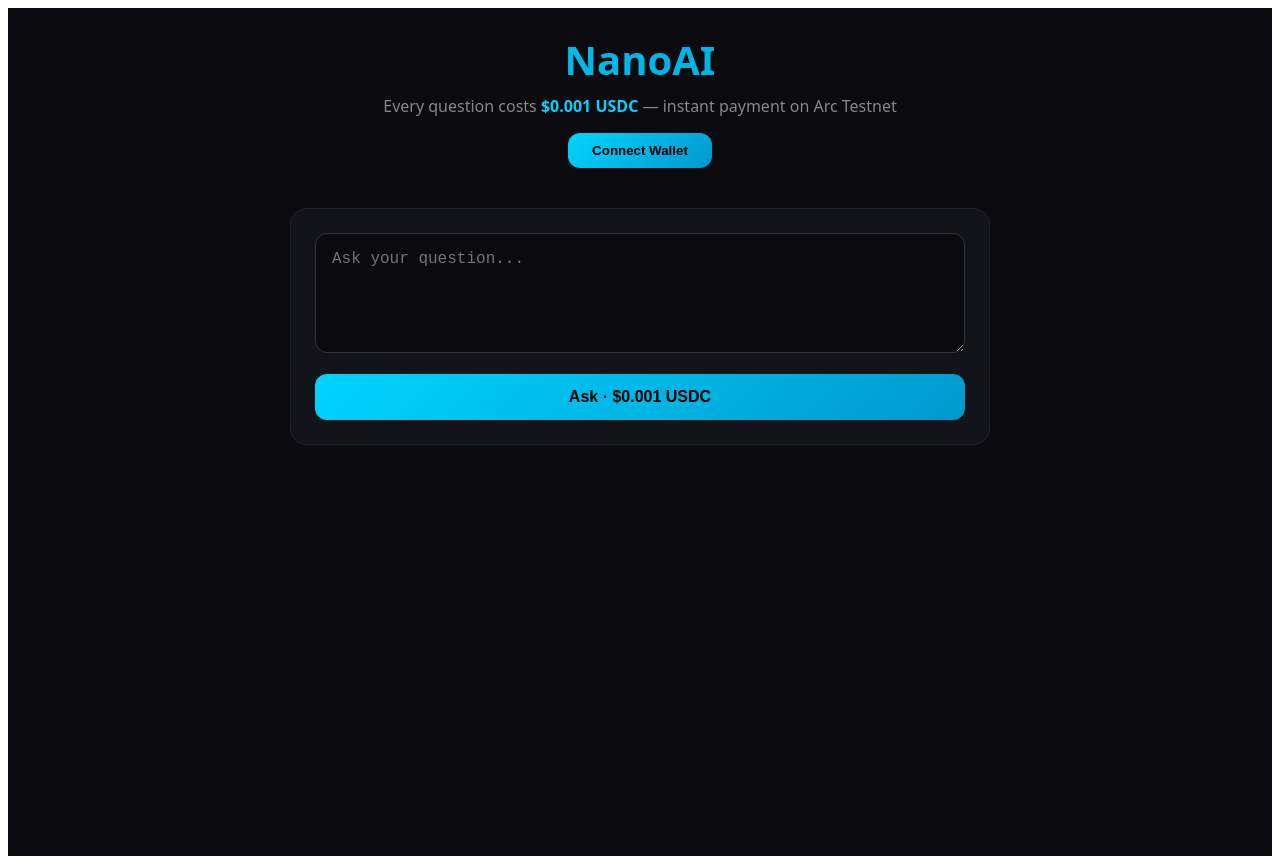
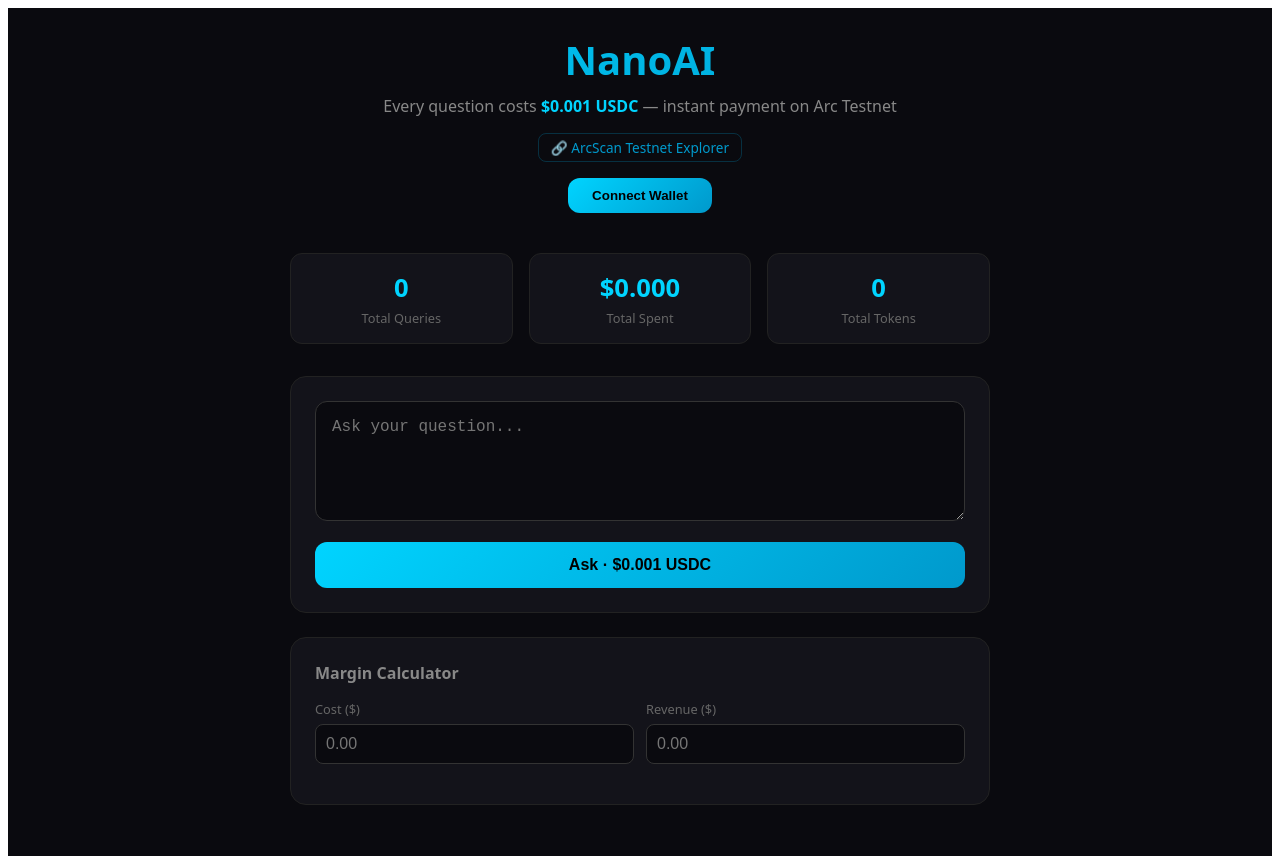
Before and after one commit to Maje53/nano-ai-hub, a React (Vite) app: page / in a window 1280 px wide. Built offline with nearby package versions, Linux system fonts and the light colour scheme.

Commit message:
add stats and margin calculator

```diff
--- a/src/App.jsx
+++ b/src/App.jsx
@@ -7,6 +7,8 @@ function App() {
   const [error, setError] = useState('')
   const [txHistory, setTxHistory] = useState([])
   const [wallet, setWallet] = useState('')
+  const [marginCost, setMarginCost] = useState('')
+  const [marginRevenue, setMarginRevenue] = useState('')
 
   const connectWallet = async () => {
     if (!window.ethereum) { setError('MetaMask not found!'); return }
@@ -46,11 +48,27 @@ const res = await fetch(apiUrl, {
       <div style={{ textAlign: 'center', marginBottom: '40px' }}>
         <h1 style={{ fontSize: '2.5rem', fontWeight: 800, background: 'linear-gradient(135deg, #00d4ff, #0099cc)', WebkitBackgroundClip: 'text', WebkitTextFillColor: 'transparent', margin: '0 0 8px 0' }}>NanoAI</h1>
         <p style={{ color: '#888', margin: '0 0 16px 0' }}>Every question costs <b style={{ color: '#00d4ff' }}>$0.001 USDC</b> — instant payment on Arc Testnet</p>
+        <a href="https://testnet.arcscan.app" target="_blank" rel="noreferrer" style={{ display: 'inline-block', marginBottom: '16px', color: '#0099cc', fontSize: '0.85rem', textDecoration: 'none', border: '1px solid #0099cc44', borderRadius: '8px', padding: '4px 12px' }}>🔗 ArcScan Testnet Explorer</a>
+        <br />
         {!wallet
           ? <button onClick={connectWallet} style={{ padding: '10px 24px', background: 'linear-gradient(135deg, #00d4ff, #0099cc)', border: 'none', borderRadius: '12px', color: '#000', fontWeight: 700, cursor: 'pointer' }}>Connect Wallet</button>
           : <div style={{ display: 'inline-block', padding: '8px 16px', background: '#13131a', border: '1px solid #00d4ff44', borderRadius: '12px', color: '#00d4ff' }}>Connected: {wallet.slice(0,6)}...{wallet.slice(-4)}</div>
         }
       </div>
+      {/* Stats Bar */}
+      <div style={{ maxWidth: '700px', margin: '0 auto 32px auto', display: 'grid', gridTemplateColumns: 'repeat(3, 1fr)', gap: '16px' }}>
+        {[
+          { label: 'Total Queries', value: txHistory.length },
+          { label: 'Total Spent', value: `$${(txHistory.length * 0.001).toFixed(3)}` },
+          { label: 'Total Tokens', value: txHistory.reduce((s, tx) => s + (tx.tokens || 0), 0) },
+        ].map(stat => (
+          <div key={stat.label} style={{ background: '#13131a', border: '1px solid #222', borderRadius: '12px', padding: '16px', textAlign: 'center' }}>
+            <div style={{ fontSize: '1.6rem', fontWeight: 800, color: '#00d4ff' }}>{stat.value}</div>
+            <div style={{ color: '#666', fontSize: '0.8rem', marginTop: '4px' }}>{stat.label}</div>
+          </div>
+        ))}
+      </div>
+
       <div style={{ maxWidth: '700px', margin: '0 auto' }}>
         <div style={{ background: '#13131a', border: '1px solid #222', borderRadius: '16px', padding: '24px', marginBottom: '24px' }}>
           <textarea value={question} onChange={e => setQuestion(e.target.value)} placeholder="Ask your question..." disabled={loading} style={{ width: '100%', minHeight: '120px', background: '#0a0a0f', border: '1px solid #333', borderRadius: '12px', color: '#fff', fontSize: '1rem', padding: '16px', resize: 'vertical', outline: 'none', boxSizing: 'border-box', marginBottom: '16px' }} />
@@ -65,6 +83,37 @@ const res = await fetch(apiUrl, {
             <div style={{ color: '#ddd', lineHeight: 1.7, whiteSpace: 'pre-wrap' }}>{answer}</div>
           </div>
         )}
+        {/* Margin Calculator */}
+        <div style={{ background: '#13131a', border: '1px solid #222', borderRadius: '16px', padding: '24px', marginBottom: '24px' }}>
+          <div style={{ fontWeight: 700, marginBottom: '16px', color: '#888' }}>Margin Calculator</div>
+          <div style={{ display: 'grid', gridTemplateColumns: '1fr 1fr', gap: '12px', marginBottom: '16px' }}>
+            <div>
+              <label style={{ color: '#666', fontSize: '0.8rem', display: 'block', marginBottom: '6px' }}>Cost ($)</label>
+              <input type="number" value={marginCost} onChange={e => setMarginCost(e.target.value)} placeholder="0.00" style={{ width: '100%', background: '#0a0a0f', border: '1px solid #333', borderRadius: '8px', color: '#fff', padding: '10px', fontSize: '1rem', outline: 'none', boxSizing: 'border-box' }} />
+            </div>
+            <div>
+              <label style={{ color: '#666', fontSize: '0.8rem', display: 'block', marginBottom: '6px' }}>Revenue ($)</label>
+              <input type="number" value={marginRevenue} onChange={e => setMarginRevenue(e.target.value)} placeholder="0.00" style={{ width: '100%', background: '#0a0a0f', border: '1px solid #333', borderRadius: '8px', color: '#fff', padding: '10px', fontSize: '1rem', outline: 'none', boxSizing: 'border-box' }} />
+            </div>
+          </div>
+          {marginCost && marginRevenue && (() => {
+            const cost = parseFloat(marginCost), rev = parseFloat(marginRevenue)
+            const profit = rev - cost
+            const margin = rev !== 0 ? ((profit / rev) * 100).toFixed(2) : 0
+            const positive = profit >= 0
+            return (
+              <div style={{ display: 'grid', gridTemplateColumns: 'repeat(3, 1fr)', gap: '12px' }}>
+                {[{ label: 'Profit', value: `$${profit.toFixed(4)}`, good: positive }, { label: 'Margin', value: `${margin}%`, good: positive }, { label: 'ROI', value: `${cost !== 0 ? ((profit / cost) * 100).toFixed(1) : 0}%`, good: positive }].map(r => (
+                  <div key={r.label} style={{ background: '#0a0a0f', borderRadius: '8px', padding: '12px', textAlign: 'center' }}>
+                    <div style={{ fontSize: '1.2rem', fontWeight: 700, color: r.good ? '#00d4ff' : '#ff6666' }}>{r.value}</div>
+                    <div style={{ color: '#555', fontSize: '0.75rem', marginTop: '4px' }}>{r.label}</div>
+                  </div>
+                ))}
+              </div>
+            )
+          })()}
+        </div>
+
         {txHistory.length > 0 && (
           <div style={{ background: '#13131a', border: '1px solid #222', borderRadius: '16px', padding: '24px' }}>
             <div style={{ fontWeight: 700, marginBottom: '16px', color: '#888' }}>Transaction History ({txHistory.length})</div>
```
